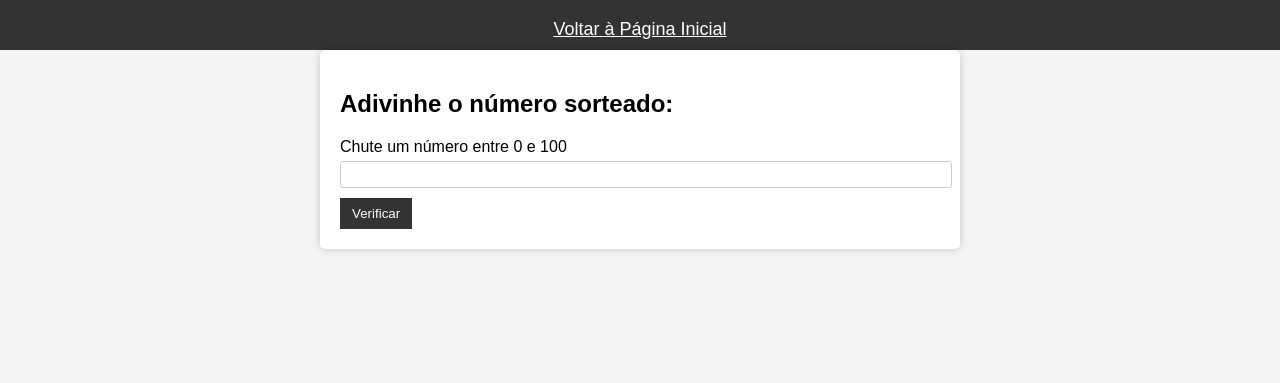
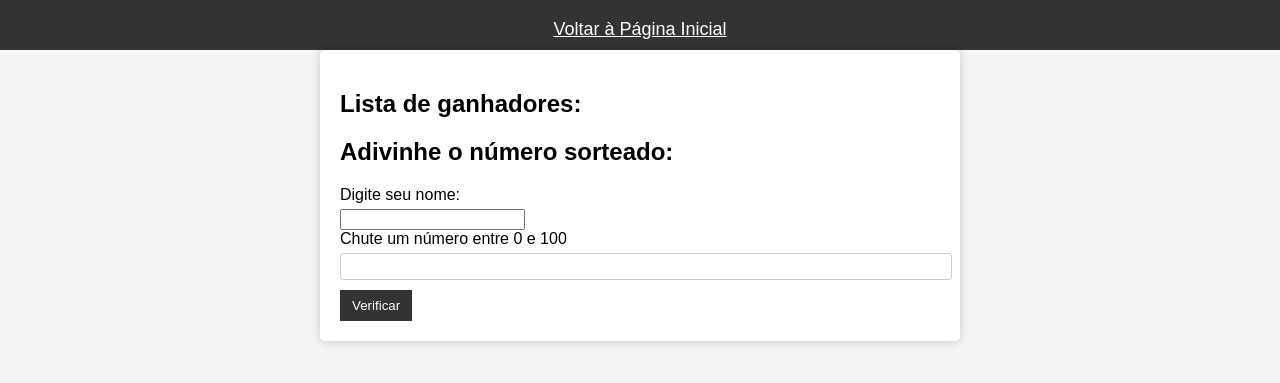
Before and after one commit to araujo-leo/Projetos-JS, a plain HTML site: page Adivinha/adivinha.html in a window 1280 px wide. Shown: the part 71-454 px from the top of the page. Drawn offline with Linux system fonts and the light colour scheme.

Commit message:
Update adivinha.html

```diff
--- a/Adivinha/adivinha.html
+++ b/Adivinha/adivinha.html
@@ -16,10 +16,16 @@
       <a href="../index.html" class="voltar">Voltar à Página Inicial</a>
    </header>
    <div class="container">
+      <h2>Lista de ganhadores:</h2>
+      <div id="ganhadores"></div>
       <h2>Adivinhe o número sorteado:</h2>
       <div class="status" id="status"></div>
       <div class="tentativa" id="tentativa"></div>
       <form class="form" id="form">
+         <div id="namediv">
+            <label for="name">Digite seu nome:</label>
+            <input type="text" id="name" name="name" required>
+         </div>
          <label for="chute">Chute um número entre 0 e 100</label>
          <input type="number" name="chute" id="chute" required>
          <button id="btnVerifica">Verificar</button>
```
